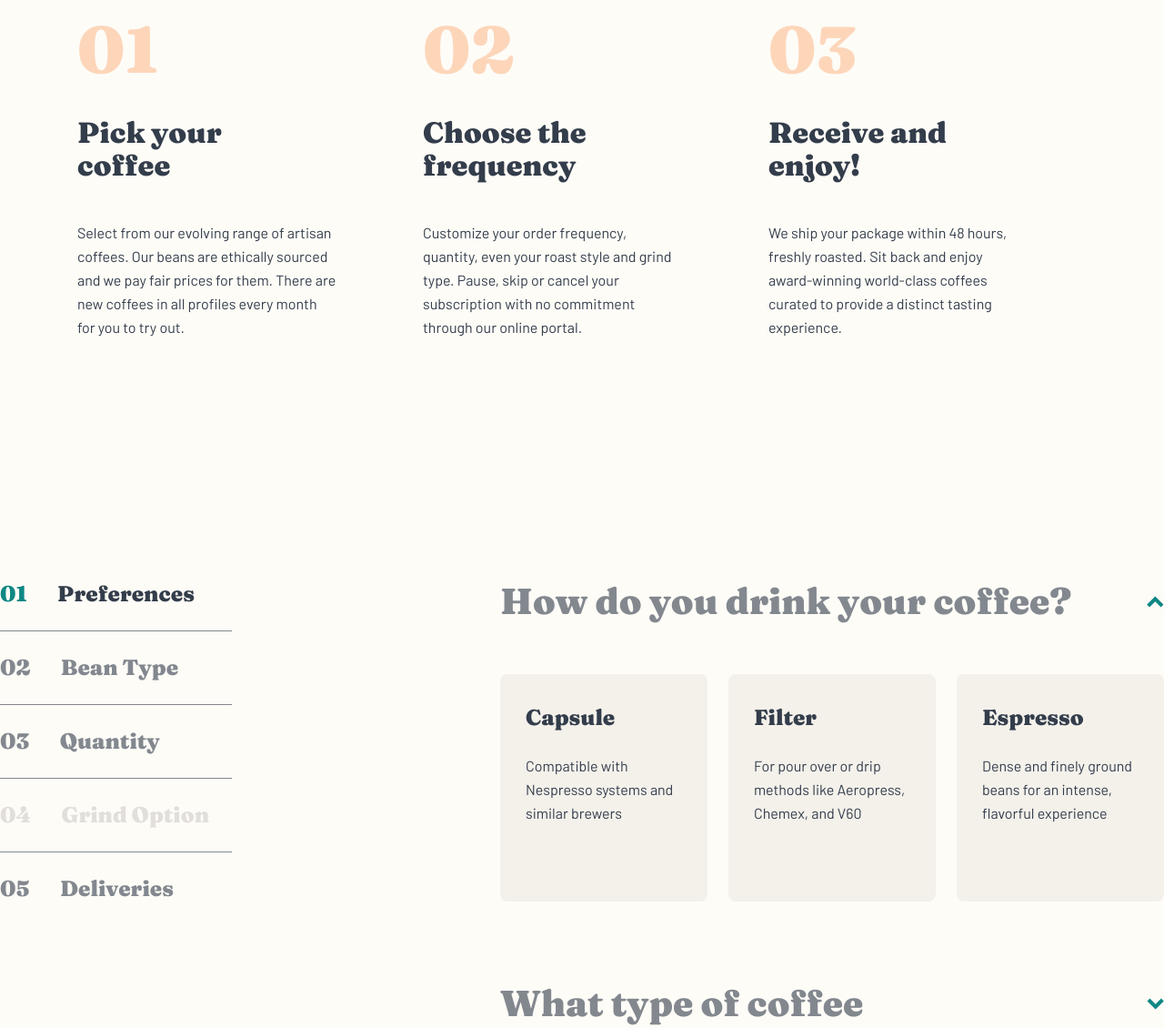
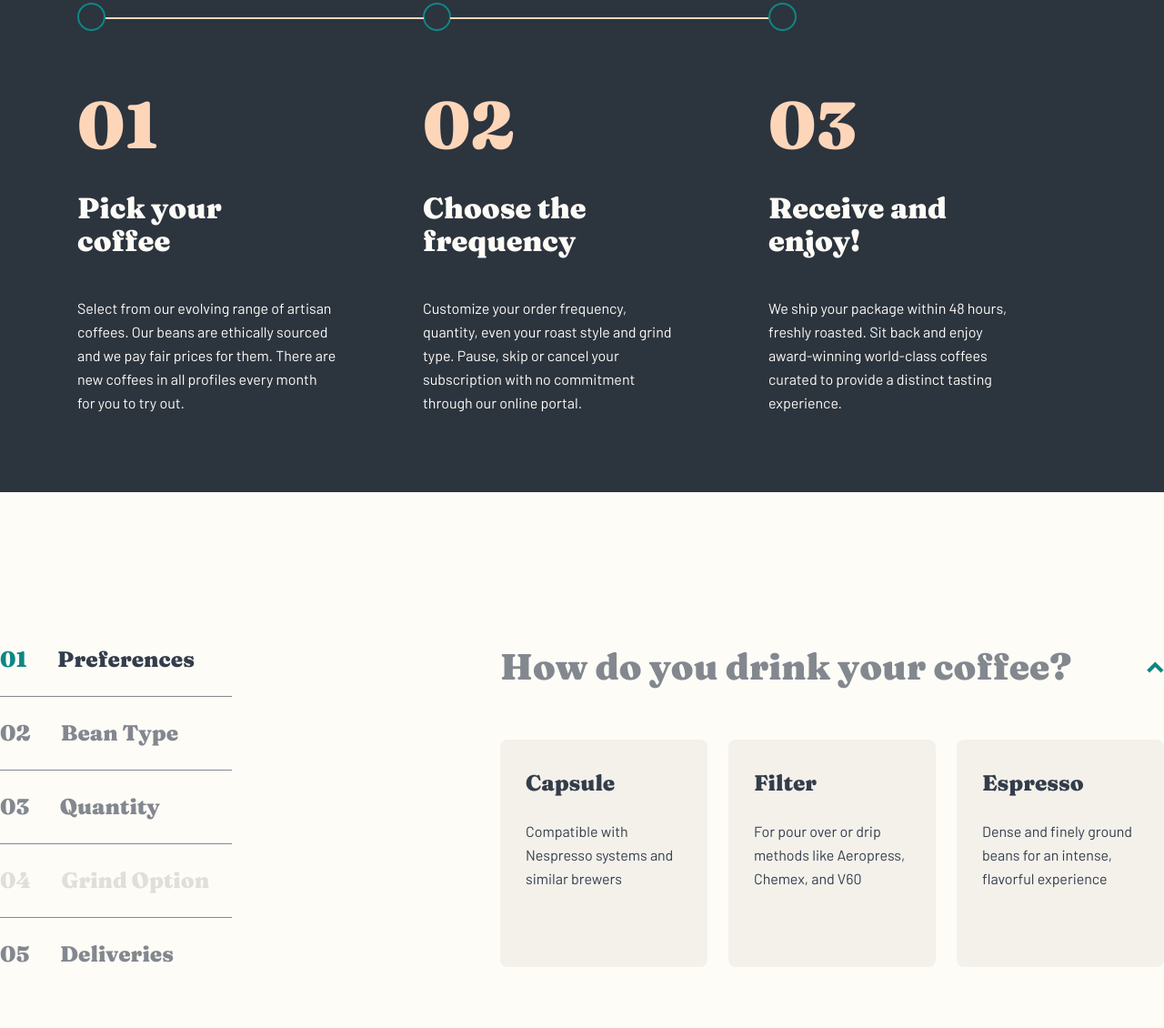
Before and after one commit to VladimirVolvakov/coffeeroasters-website, a website: page create-plan.html in a window 1280 px wide. Shown: the part 844-1974 px from the top of the page at 91% size. Drawn offline with Linux system fonts and the light colour scheme.

Commit message:
style: add additional styles for section.workflow-plan in create-plan.html

```diff
--- a/create-plan.html
+++ b/create-plan.html
@@ -65,8 +65,12 @@
         <div class="workflow__description">
           <div class="workflow__card">
             <div class="heading-xl workflow__step-number">01</div>
-            <div class="heading-md workflow__step-name">Pick your coffee</div>
-            <div class="font-body workflow__step-desc">
+            <div
+              class="heading-md workflow__step-name workflow-plan__step-name"
+            >
+              Pick your coffee
+            </div>
+            <div class="font-body workflow__step-desc workflow-plan__step-desc">
               Select from our evolving range of artisan coffees. Our beans are
               ethically sourced and we pay fair prices for them. There are new
               coffees in all profiles every month for you to try out.
@@ -74,10 +78,12 @@
           </div>
           <div class="workflow__card">
             <div class="heading-xl workflow__step-number">02</div>
-            <div class="heading-md workflow__step-name">
+            <div
+              class="heading-md workflow__step-name workflow-plan__step-name"
+            >
               Choose the frequency
             </div>
-            <div class="font-body workflow__step-desc">
+            <div class="font-body workflow__step-desc workflow-plan__step-desc">
               Customize your order frequency, quantity, even your roast style
               and grind type. Pause, skip or cancel your subscription with no
               commitment through our online portal.
@@ -85,8 +91,12 @@
           </div>
           <div class="workflow__card">
             <div class="heading-xl workflow__step-number">03</div>
-            <div class="heading-md workflow__step-name">Receive and enjoy!</div>
-            <div class="font-body workflow__step-desc">
+            <div
+              class="heading-md workflow__step-name workflow-plan__step-name"
+            >
+              Receive and enjoy!
+            </div>
+            <div class="font-body workflow__step-desc workflow-plan__step-desc">
               We ship your package within 48 hours, freshly roasted. Sit back
               and enjoy award-winning world-class coffees curated to provide a
               distinct tasting experience.
--- a/sass/pages/_create-plan.scss
+++ b/sass/pages/_create-plan.scss
@@ -31,10 +31,23 @@
   }
 }
 
+.workflow-plan {
+  height: 65.3rem;
+  background-color: #2c343e;
+  padding: 11.5rem 11.72% 10rem 6.64% !important;
+  margin-top: 16.8rem;
+
+  &__step-name,
+  &__step-desc {
+    color: $color-cream;
+  }
+}
+
 .create-plan {
   display: flex;
   justify-content: space-between;
   align-items: start;
+  padding: 16.8rem 0;
 
   &__flow {
     width: 20%;
```
Also changed, not shown: css/style.css.
